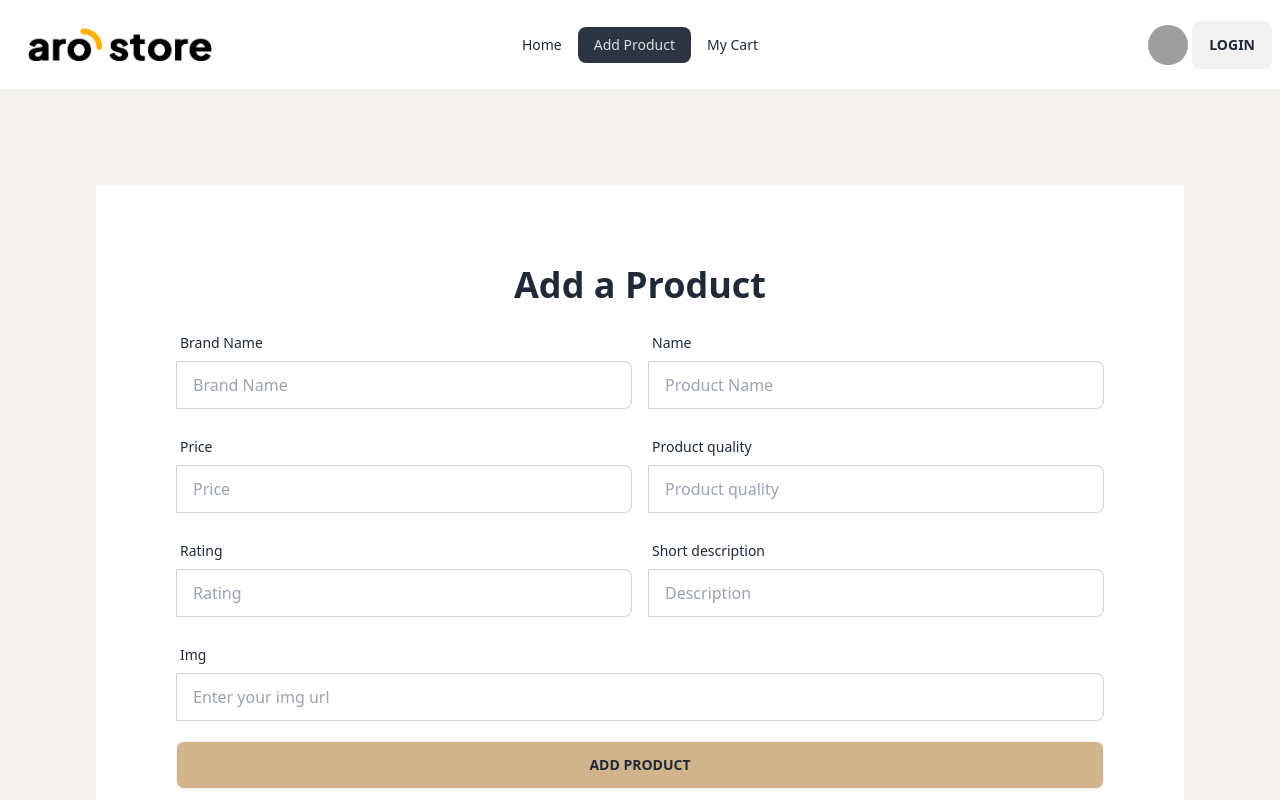
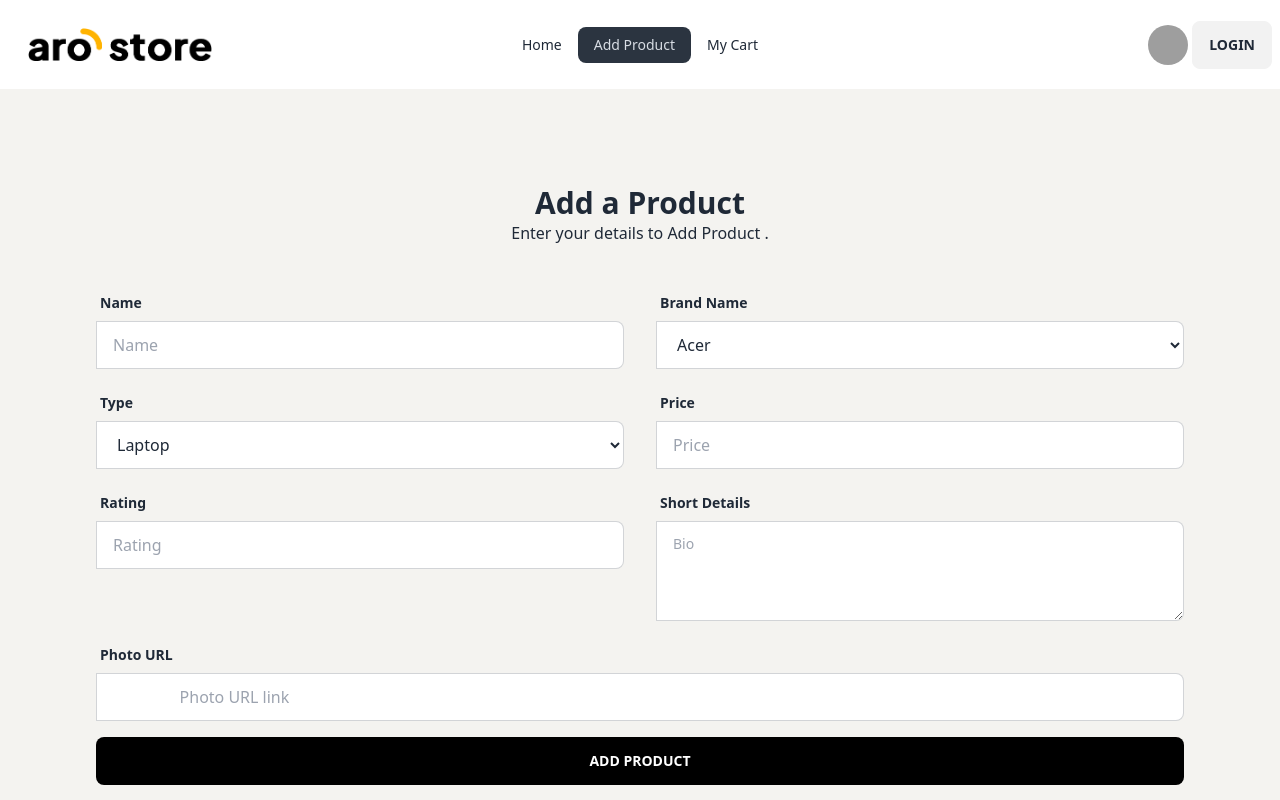
Before and after one commit to SuronjoyRoy/brandshop-client-side, a React (Vite) app: page /addproduct in a window 1280 px wide. Shown: the top 800 px of the page. Built offline with nearby package versions, Linux system fonts and the light colour scheme; no server answers; grey boxes are pictures that could not be loaded.

Commit message:
product card show on the cardshobox

```diff
--- /dev/null
+++ b/src/companycard/CardShow.jsx
@@ -0,0 +1,33 @@
+import { Link } from "react-router-dom";
+
+const CardShow = ({product}) => {
+    const {_id,photo,brand,name,type,price,rating} = product;
+    return (
+        <div className="card w-full h-[400px]  bg-base-100 shadow-xl">
+  <figure><img className="w-full h-[200px]" src={photo} alt="Shoes" /></figure>
+  <div className="card-body">
+    <h2 className="card-title">
+      {name}
+    </h2>
+    <div className="card-actions flex justify-between items-center ">
+   <div className="">
+   <div className="badge badge-outline mr-2">Price: {price}</div>
+    <div className="badge badge-outline">Rating: {rating}</div>
+   </div>
+     <div className="">
+     <div className="badge badge-outline mr-2">Type: {type}</div>
+      <div className="badge badge-outline">Brand: {brand}</div>
+     </div>
+    </div>
+     <Link to={`/brand/${_id}`}>
+     <button className="btn btn-block">Details</button>
+     </Link>
+     <Link to={`/update/${_id}`}>
+     <button className="btn btn-block">Update</button>
+     </Link>
+  </div>
+</div>
+    );
+};
+
+export default CardShow;
--- a/src/companycard/CompanyCard.jsx
+++ b/src/companycard/CompanyCard.jsx
@@ -1,10 +1,23 @@
+import { useEffect, useState } from "react";
 import { useLoaderData, useParams } from "react-router-dom";
+import CardShow from "./CardShow";
 
 const CompanyCard = () => {
     const cardData = useLoaderData();
     console.log(cardData);
     const { id } = useParams();
   const brandData = cardData.find((brand) => brand.id == id);
+
+  const [products, setProducts] = useState([]);
+
+  useEffect(() => {
+    fetch(`http://localhost:5000/products`)
+        .then(res => res.json())
+        .then(data => setProducts(data))
+}, [])
+
+const companyProducts = products.filter(brandProduct => brandProduct.brand == brandData.title)
+
     return (
         <div>
             <div className="carousel w-full">
@@ -52,6 +65,11 @@ const CompanyCard = () => {
                     </div>
                 </div>
             </div>
+            <div className="grid grid-cols-1 md:grid-cols-2 lg:grid-cols-2 gap-4 py-2 mx-auto p-2">
+        {
+          companyProducts.map(product => <CardShow key={product._id} product={product}/>)
+        }
+      </div>
         </div>
     );
 };
--- a/src/pages/AddProduct.jsx
+++ b/src/pages/AddProduct.jsx
@@ -2,21 +2,27 @@ import Swal from "sweetalert2";
 
 const AddProduct = () => {
 
-    const handleAddProduct = event =>{
-        event.preventDefault();
+    const handleAddProduct = e =>{
+        e.preventDefault()
+    const form = e.target;
+    const name = form.name.value
+    const brand = form.brand.value
+    const type = form.type.value
+    const price = form.price.value
+    const rating = form.rating.value
+    const details = form.details.value
+    const photo = form.photo.value
+    form.reset();
 
-        const form = event.target;
-
-        const bname = form.bname.value;
-        const pname= form.pname.value;
-        const price = form.price.value;
-        const quality = form.quality.value;
-        const rating = form.rating.value;
-        const details = form.details.value;
-        const photo = form.photo.value;
-
-        const newProduct = {bname, pname, price, quality, rating, details, photo};
-        console.log(newProduct);
+    const newProduct = {
+      name,
+      brand,
+      type,
+      price,
+      rating,
+      photo,
+      details
+    }
 
         // send data to the server
 
@@ -45,78 +51,132 @@ const AddProduct = () => {
     return (
         <div className="bg-[#F4F3F0] p-24">
 
-            <form onSubmit={handleAddProduct} className="bg-white p-20">
-            <h2 className="text-4xl text-center font-bold mb-5">Add a Product</h2>
-                {/* form name and quantity row control */}
-                <div className="md:flex mb-5">
-                    <div className="form-control w-1/2">
+
+<div>
+        <h1 className="text-3xl font-bold text-center">Add a Product</h1>
+        <p className="text-center mb-10">Enter your details to Add Product .</p>
+      </div>
+      <form onSubmit={handleAddProduct}>
+        {/* form name and quantity row */}
+        <div className="md:flex gap-8 mb-4">
+          <div className="form-control md:w-1/2">
             <label className="label">
-                            <span className="label-text">Brand Name</span>
+              <span className="label-text font-semibold">Name</span>
             </label>
             <label className="input-group">
-                            <input type="text" name="bname" placeholder="Brand Name" className="input input-bordered w-full" />
+              <input
+                type="text"
+                name="name"
+                placeholder="Name"
+                className="input input-bordered w-full"
+              />
             </label>
           </div>
-                    <div className="form-control w-1/2 ml-4">
+          <div className="form-control md:w-1/2">
             <label className="label">
-                            <span className="label-text">Name</span>
+              <span className="label-text font-semibold">Brand Name</span>
             </label>
             <label className="input-group">
-                            <input type="text" name="pname" placeholder="Product Name" className="input input-bordered w-full" />
-                        </label>
-                    </div>
-                </div>
-                {/* form supplier and taste control */}
-                <div className="md:flex mb-5">
-                    <div className="form-control w-1/2">
-                        <label className="label">
-                            <span className="label-text">Price</span>
-                        </label>
-                        <label className="input-group">
-                            <input type="text" name="price" placeholder="Price" className="input input-bordered w-full" />
-                        </label>
-                    </div>
-                    <div className="form-control w-1/2 ml-4">
-                        <label className="label">
-                            <span className="label-text">Product quality</span>
-                        </label>
-                        <label className="input-group">
-                            <input type="text" name="quality" placeholder="Product quality" className="input input-bordered w-full" />
-                        </label>
-                    </div>
-                </div>
-                {/* form category and details control */}
-                <div className="md:flex mb-5">
-                    <div className="form-control w-1/2">
-                        <label className="label">
-                            <span className="label-text">Rating</span>
-                        </label>
-                        <label className="input-group">
-                            <input type="text" name="rating" placeholder="Rating" className="input input-bordered w-full" />
-                        </label>
-                    </div>
-                    <div className="form-control w-1/2 ml-4">
-                        <label className="label">
-                            <span className="label-text">Short description</span>
-                        </label>
-                        <label className="input-group">
-                            <input type="text" name="details" placeholder="Description" className="input input-bordered w-full" />
-                        </label>
-                    </div>
-                </div>
-                {/* form photo control */}
-                <div className="mb-5">
-                    <div className="form-control w-full">
-                        <label className="label">
-                            <span className="label-text">Img</span>
-                        </label>
-                        <label className="input-group">
-                            <input type="text" name="photo" placeholder="Enter your img url" className="input input-bordered w-full" />
+            <select
+                name="brand"
+                id=""
+                className=" input input-bordered w-full"
+              >
+                <option value="Acer">Acer</option>
+                <option value="Dell">Dell</option>
+                <option value="Apple">Apple</option>
+                <option value="Hp">Hp</option>
+                <option value="Asus">Asus</option>
+                <option value="Lenevo">Lenevo</option>
+              </select>
             </label>
           </div>
         </div>
 
-                <input type="submit" value="Add Product" className="btn btn-block bg-[#d2b48c]" />
+        {/* form supplier test row */}
+
+        <div className="md:flex gap-8 mb-4">
+          <div className="form-control md:w-1/2">
+            <label className="label">
+              <span className="label-text font-semibold">Type</span>
+            </label>
+            <label className="input-group">
+              <select
+                name="type"
+                id=""
+                className=" input input-bordered w-full"
+              >
+                <option value="Laptop">Laptop</option>
+                <option value="Phone">Phone</option>
+                <option value="Monitor">Monitor</option>
+                <option value="MacBook">MacBook</option>
+                <option value="Ultrabook">Ultrabook</option>
+                <option value="Netbook">Netbook</option>
+              </select>
+            </label>
+          </div>
+          <div className="form-control md:w-1/2">
+            <label className="label">
+              <span className="label-text font-semibold">Price</span>
+            </label>
+            <label className="input-group">
+              <input
+                name="price"
+                type="text"
+                placeholder="Price"
+                className="input input-bordered w-full"
+              />
+            </label>
+          </div>
+        </div>
+        {/* form category and details row */}
+        <div className="md:flex gap-8 mb-4">
+          <div className="form-control md:w-1/2">
+            <label className="label">
+              <span className="label-text font-semibold">Rating</span>
+            </label>
+            <label className="input-group">
+
+              <input
+                type="text"
+                name="rating"
+                placeholder="Rating"
+                className="input input-bordered w-full"
+              />
+            </label>
+          </div>
+          <div className="form-control md:w-1/2">
+            <label className="label">
+              <span className="label-text font-semibold">Short Details</span>
+            </label>
+            <label className="input-group">
+            <textarea className="textarea  input input-bordered w-full h-[100px]  " name="details" placeholder="Bio"></textarea>
+
+            </label>
+          </div>
+        </div>
+        {/* form photo url row */}
+        <div className="">
+          <div className="form-control md:w-full mb-4">
+            <label className="label">
+              <span className="label-text font-semibold">Photo URL</span>
+            </label>
+            <label className="input-group">
+              <input
+                type="text"
+                name="photo"
+                placeholder="
+                Photo URL link"
+                className="input input-bordered w-full"
+              />
+            </label>
+          </div>
+        </div>
+        <input
+          type="submit"
+          value="Add Product"
+          className="btn btn-block bg-black border-none text-white"
+        />
       </form>
         </div>
     );
```
Also changed, not shown: public/electronic.json (+29 -29 lines). Lines whose indentation alone changed are shown as unchanged.
